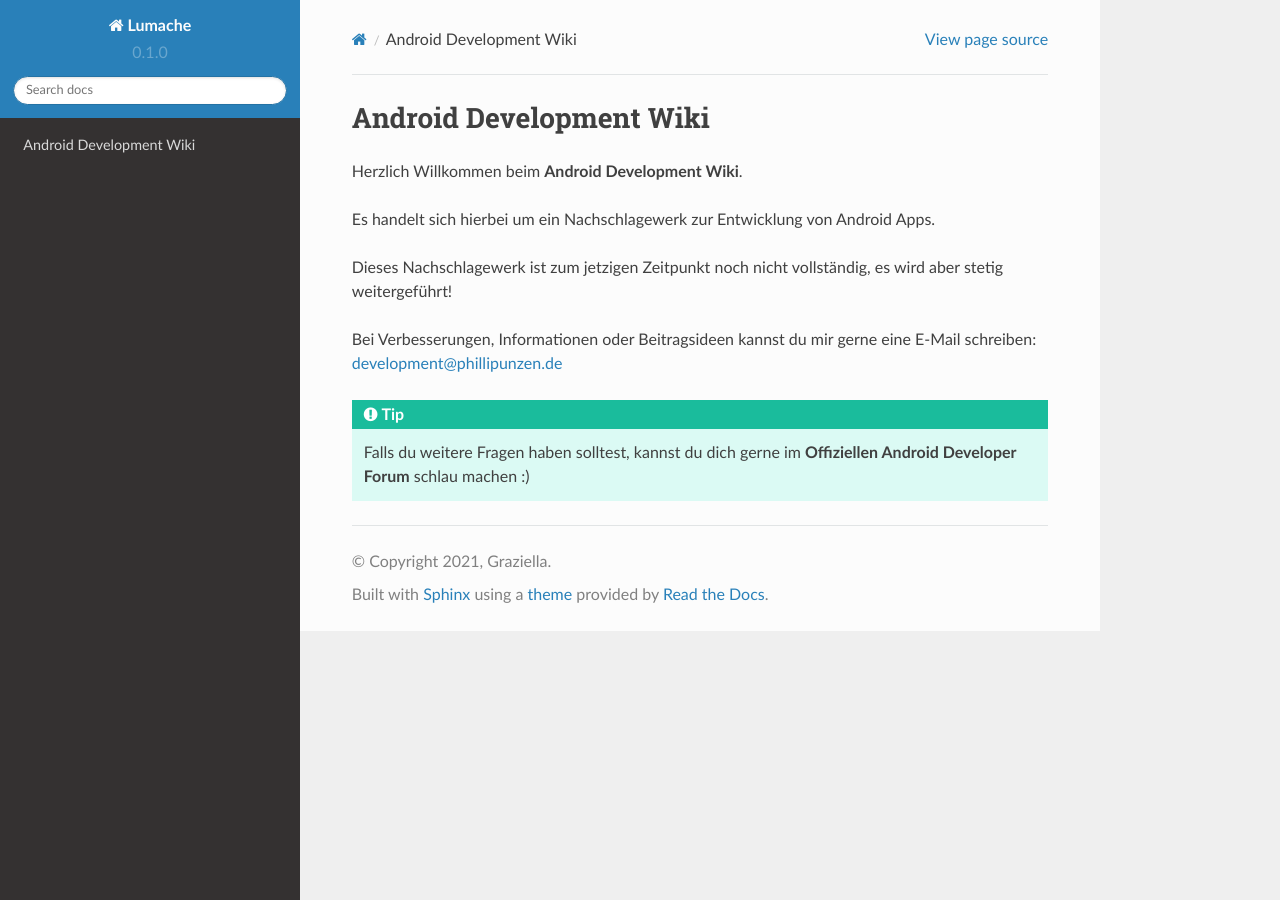
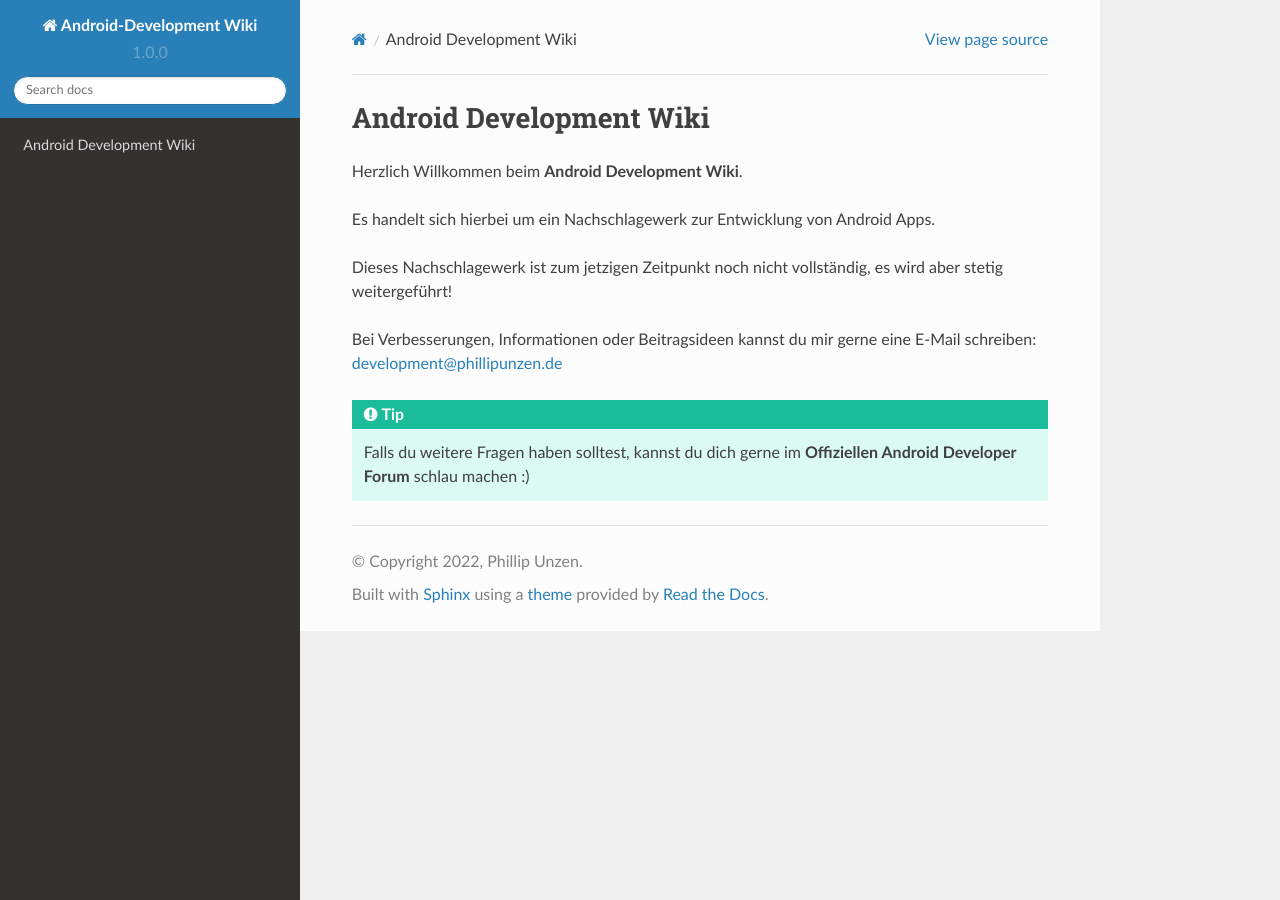
Before and after one commit to phillipunzen/android-wiki, a Sphinx documentation site: the page built from docs/source/index.rst, in a window 1280 px wide. Built offline with Sphinx 7.4.7 and the Read the Docs theme 2.0.0, drawn with Linux system fonts in a browser that asks for light colours.

Commit message:
Update conf.py

```diff
--- a/docs/source/conf.py
+++ b/docs/source/conf.py
@@ -2,12 +2,12 @@
 
 # -- Project information
 
-project = 'Lumache'
-copyright = '2021, Graziella'
-author = 'Graziella'
+project = 'Android-Development Wiki'
+copyright = '2022, Phillip Unzen'
+author = 'Phillip Unzen'
 
-release = '0.1'
-version = '0.1.0'
+release = '1.0'
+version = '1.0.0'
 
 # -- General configuration
 
```
